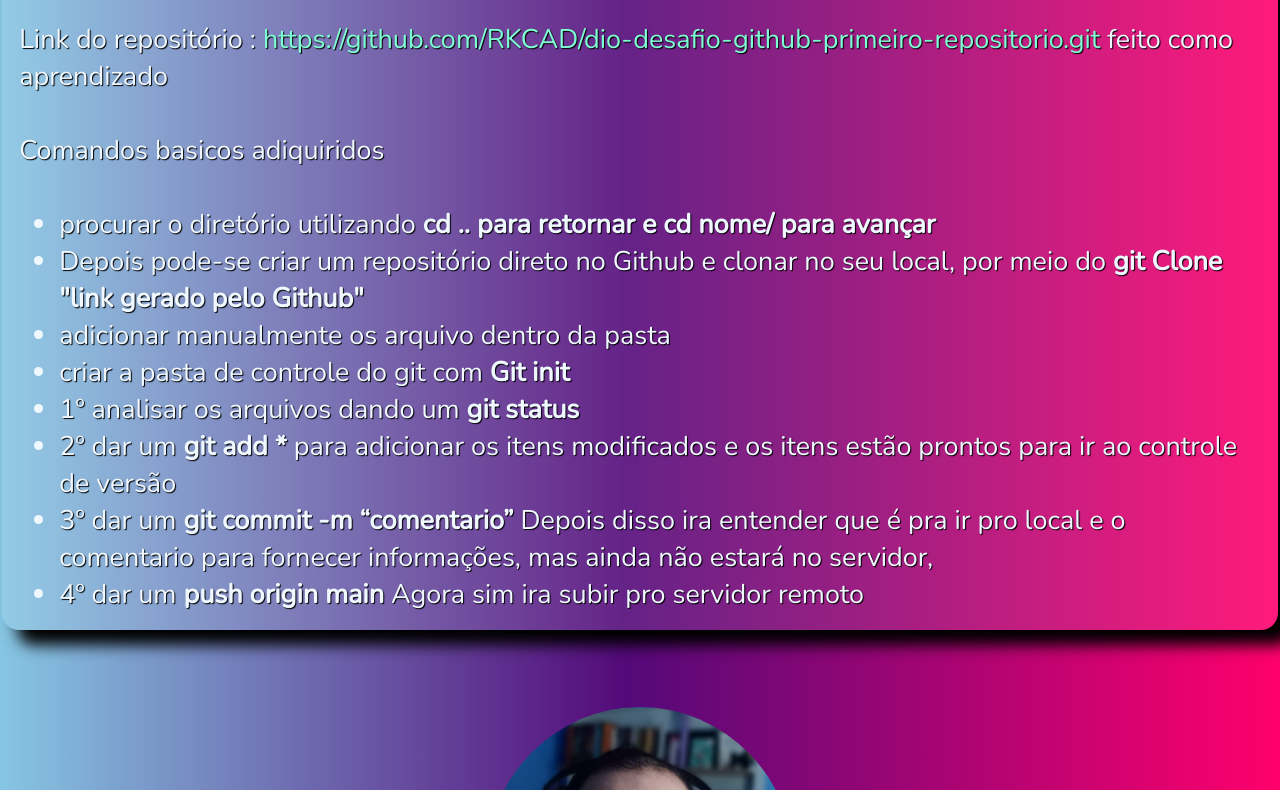
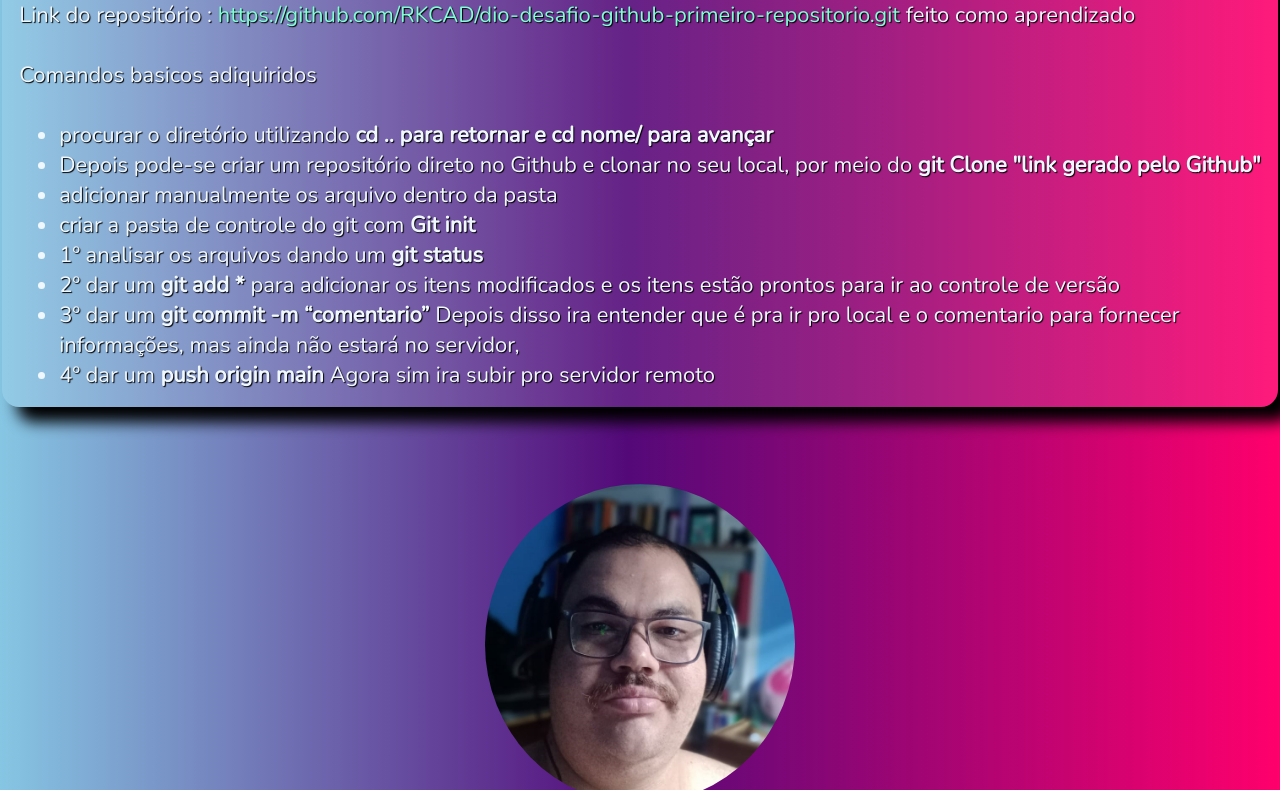
Before and after one commit to RKCAD/Primeiro-Projeto-DIO, a plain HTML site: page index.html in a window 1280 px wide. Shown: the part 264-1054 px from the top of the page. Drawn offline with nearby package versions, Linux system fonts and the light colour scheme.

Commit message:
Update style.css

```diff
--- a/style.css
+++ b/style.css
@@ -53,7 +53,7 @@ a{ text-decoration: none;
     padding: 17px;
     margin-top: 27px;
     font-family: 'Nunito', sans-serif;
-    font-size: 27px;
+    font-size: 22px;
     font-weight: 350px;
     text-shadow: #000 1px 1px 1px;
     color: aliceblue;
```
